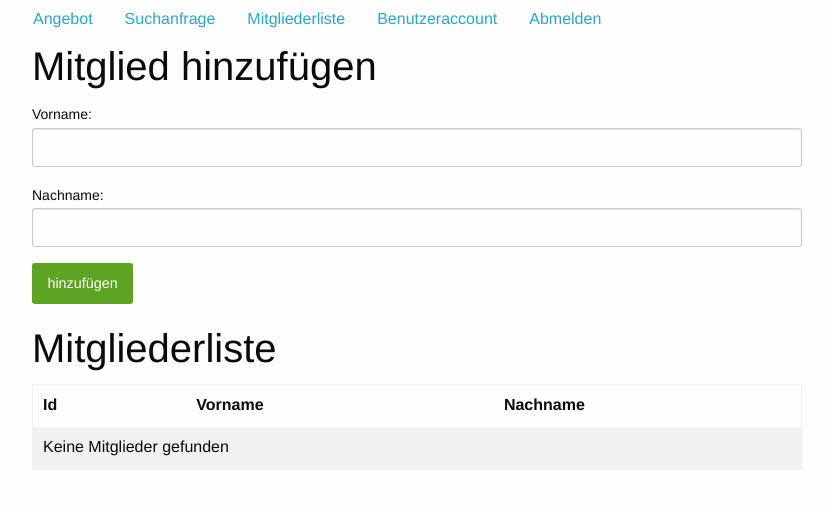
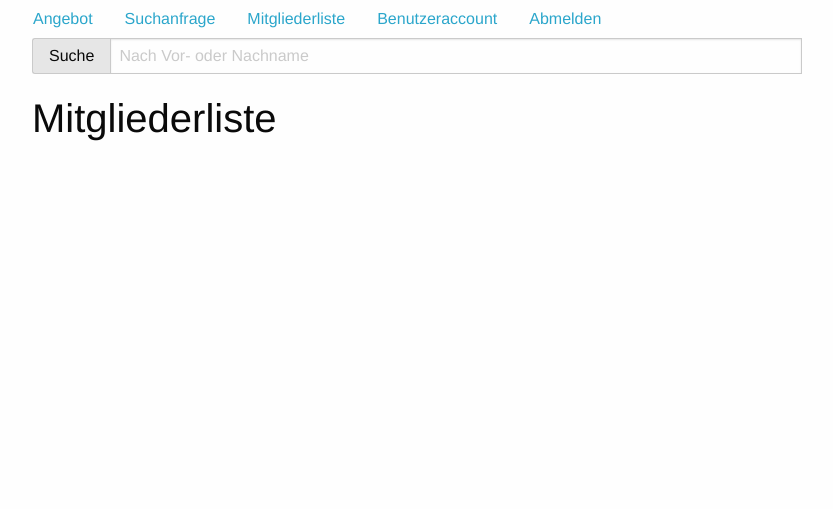
Before and after one commit to ayline94/Diplomarbeit-Zeitboerse, a PHP site: page /mitglieder.php in a window 1280 px wide. Shown: the top 509 px of the page, without its empty margins (223-1056 px from the left). Run offline with PHP 8.4, Linux system fonts and the light colour scheme; the visitor is signed in with stand-in values (Sample User, id 1); data that the repository does not hold is empty.

Commit message:
Mitglieder Suche eingebunden

```diff
--- a/api/mitglied/show.php
+++ b/api/mitglied/show.php
@@ -1,45 +1,9 @@
 <?php
 include ("../connect.php");
 
-// Tabellen Kopfzeile ausgeben
-$output = '';
-$output .= '
-       <table>
-            <tr>
-                 <th width="20%">Id</th>
-                 <th width="40%">Vorname</th>
-                 <th width="40%">Nachname</th>
-            </tr>';
+$sql = "SELECT * FROM mitglieder ORDER BY id DESC";
+$result = mysqli_query($connect, $sql );
 
-// Mitglieder ausgeben
-$result = mysqli_query($connect, "SELECT * FROM mitglieder ORDER BY id DESC");
-if(mysqli_num_rows($result) > 0)
-{
-    while($row = mysqli_fetch_array($result))
-    {
-        $output .= '
-            <tr>
-                 <td>'.$row["id"].'</td>
-                 <td class="vorname" data-id1="'.$row["id"].'" contenteditable>'.$row["vorname"].'</td>
-                 <td class="nachname" data-id2="'.$row["id"].'" contenteditable>'.$row["nachname"].'</td>
-                 <td><button type="button" name="delete_btn" data-id3="'.$row["id"].'" class="alert button btn_delete">x</button></td>
-            </tr>
-       ';
-    }
+include ("show-part.php");
 
-}
-// Meldung wenn keine Datensätze gefunden werden
-else
-{
-    $output .= '<tr>
-                      <td colspan="3">Keine Mitglieder gefunden</td>
-                 </tr>';
-}
-
-// Tabelle schliessen & ausgeben
-$output .= '</table>';
-echo $output;
-
-
-mysqli_close($connect);
 ?>
--- a/header.php
+++ b/header.php
@@ -14,7 +14,7 @@
     <link rel="stylesheet" type="text/css" href="css/foundation.min.css">
     <link rel="stylesheet" type="text/css" href="css/app.css">
     <script src="http://code.jquery.com/jquery-latest.min.js"></script>
-    <script src="script.js"></script>
+    <script src="mitgliedergit.js"></script>
 
 </head>
 
--- a/script.js
+++ b/mitglieder.js
@@ -96,6 +96,35 @@
         })
     });
 
+
+    // Mitglied suchen
+
+
+    $('#search_text').keyup(function(){
+        var txt = $(this).val();
+        if(txt != '')
+        {
+            $.ajax({
+                url:"api/mitglied/search.php",
+                method:"post",
+                data:{search:txt},
+                dataType:"text",
+                success:function(data)
+                {
+                    $('#showData').html(data);
+                }
+            });
+        }
+        else
+        {
+            showData();
+        }
+    });
+
+
+
+
+
     // Mitglied löschen
     $(document).on('click', '.btn_delete', function(){
         var id=$(this).data("id3");
--- a/mitglieder.php
+++ b/mitglieder.php
@@ -1,15 +1,11 @@
 <?php include('header.php'); ?>
 
     <div class="column small-12">
-        <h2>Mitglied hinzufügen</h2>
-        <label for="vorname">Vorname:</label>
-        <input type="text" id="vorname">
-        <label for="nachname">Nachname:</label>
-        <input type="text" id="nachname">
-        <button type="button" name="btn_add" id="btn_add" class="success button">hinzufügen</button>
-    </div>
+        <div class="input-group">
+            <button class="input-group-label">Suche</button>
+            <input type="text" name="search_text" id="search_text" placeholder="Nach Vor- oder Nachname" class="input-group-field" />
+        </div>
 
-    <div class="column small-12">
         <h2>Mitgliederliste</h2>
         <div id="showData"></div>
     </div>
```
Also changed, not shown: api/mitglied/search.php (added, +9 -0 lines), api/mitglied/show-part.php (added, +42 -0 lines).
